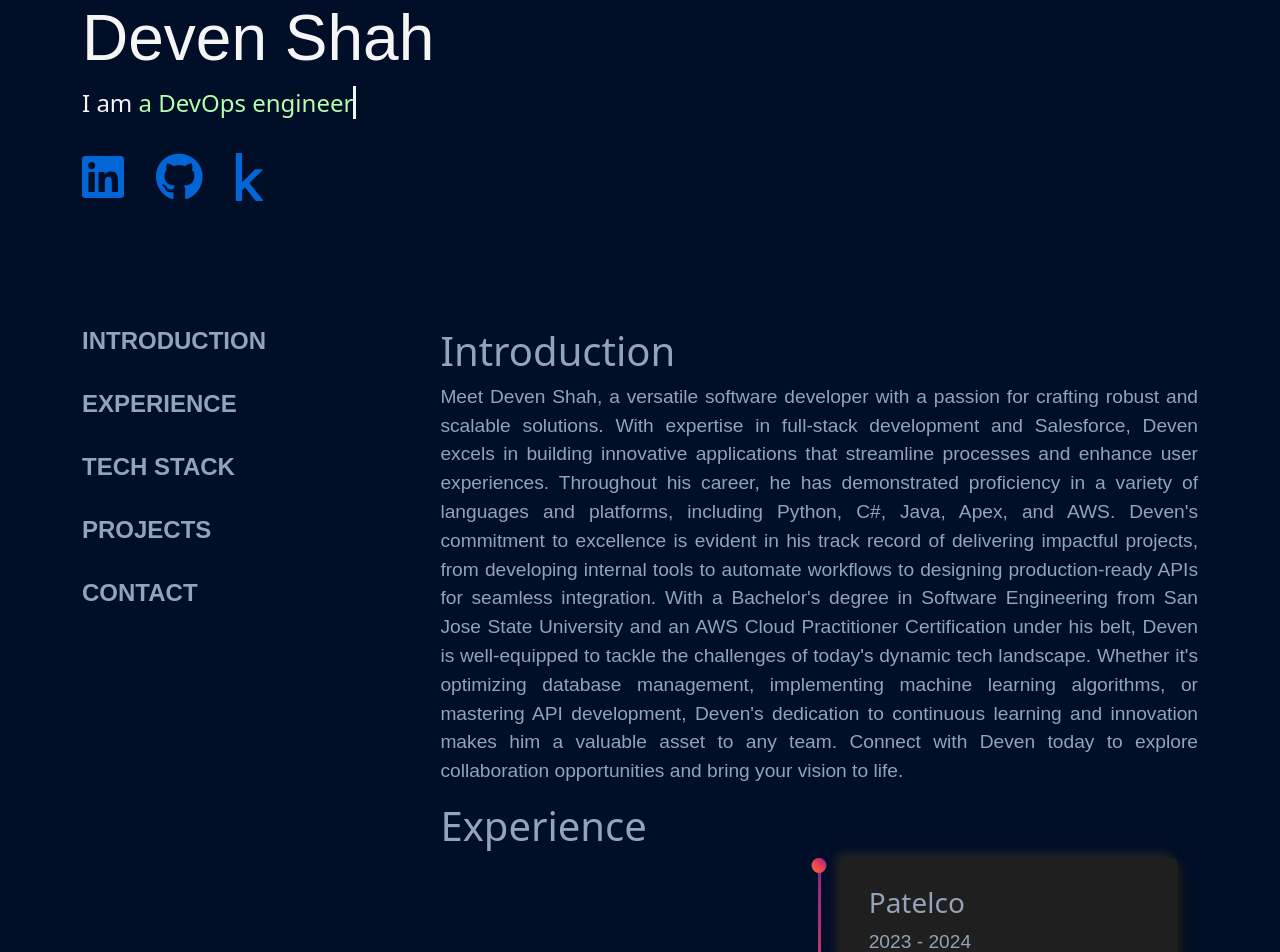
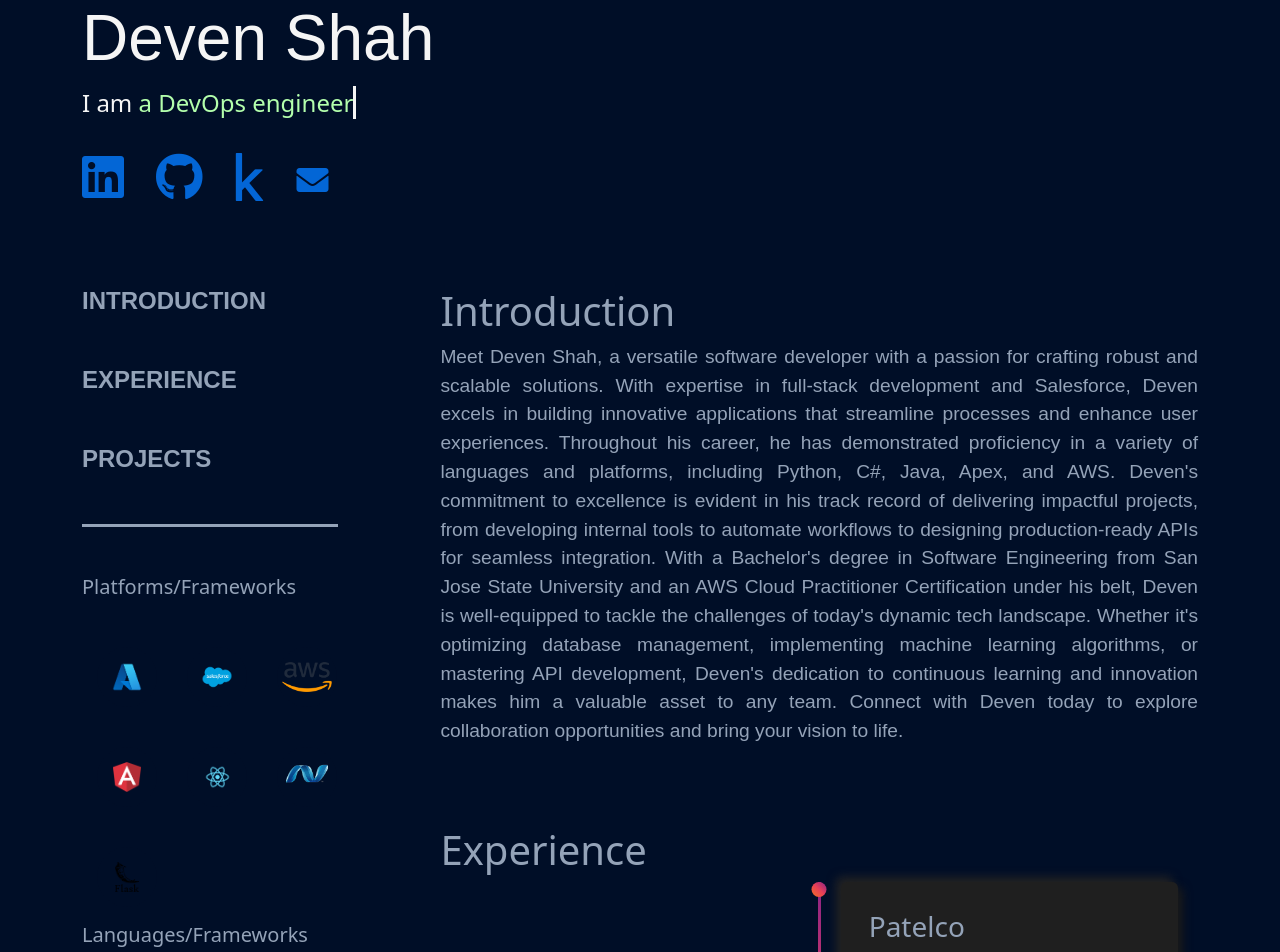
Before and after one commit to devenshah2018/portfolio-website, a React (Create React App) app in the folder ClientApp/: page / in a window 1280 px wide. Shown: the part 80-1032 px from the top of the page. Built offline with nearby package versions, Linux system fonts and the light colour scheme; a web font is replaced by a local one.

Commit message:
Moved tech stack to the left panel.

```diff
--- a/ClientApp/src/components/Home.css
+++ b/ClientApp/src/components/Home.css
@@ -16,7 +16,7 @@
     height: fit-content;
     margin-top: 10vh;
     flex: 1 0 auto;
-    margin-bottom: 15vh;
+    margin-bottom: 10vh;
 }
 
 .blade-container {
@@ -62,6 +62,15 @@
     font: bold 1.5rem sans-serif;
     flex: 1 0 auto;
 }
+.tech-stack {
+    border-top: solid;
+    border-top-color: #94a3b8;
+    width: 20vw;
+}
+
+.buffer {
+    margin-top: 6vh;
+}
 
 .page-nav-item {
     color: #94a3b8;
@@ -71,7 +80,7 @@
     position: relative;
     text-decoration: none;
     border-bottom: solid transparent 0.2rem;
-    margin-bottom: 4vh;
+    margin-bottom: 6vh;
 }
 
 .page-nav-item::before {
@@ -85,7 +94,6 @@
 
 .page-nav-item:hover {
     color: #f5f5f5;
-    border-bottom-color: #f5f5f5;
 }
 
     .page-nav-item:hover::before {
@@ -125,13 +133,18 @@ h3 {
     color: #94a3b8;
 }
 
+h5 {
+    color: #94a3b8;
+}
+
 img {
     position: relative;
     height: 50%;
 }
 
 ul {
-    display: flex;
+    display: grid;
+    grid-template-columns: repeat(3, 0.1fr);
     padding: 0;
     flex-wrap: wrap;
 }
@@ -141,17 +154,17 @@ ul {
     display: flex;
     color: #666;
     font-size: 30px;
-    height: 120px;
-    width: 120px;
-    background: #171515;
-    line-height: 60px;
+    height: 60px;
+    width: 60px;
+    background: #000e27;
+    line-height: 30px;
     border-radius: 50%;
     margin: 0 15px;
     cursor: pointer;
     transition: .5s;
     justify-content: center;
     align-items: center;
-    margin-top: 2vh;
+    margin-top: 5vh;
 }
 
     .tech-stack-list li:before {
@@ -176,6 +189,7 @@ ul {
 
 .section {
     color: #94a3b8;
+    margin-bottom: 10vh;
 }
 
 .timeline {
@@ -248,28 +262,35 @@ ul {
 
 .fa-kaggle,
 .fa-github,
-.fa-linkedin {
+.fa-linkedin,
+.fa-envelope {
     transition: 0.4s;
     cursor: pointer;
 }
 
     .fa-linkedin:hover,
     .fa-linkedin:focus {
-        color: #000;
+        color: white;
         transform: scale(1.1);
     }
 
     .fa-kaggle:hover,
     .fa-kaggle:focus {
-        color: #000;
+        color: white;
         transform: scale(1.1);
     }
 
-.fa-github:hover,
-.fa-github:focus {
-    color: #000;
-    transform: scale(1.1);
-}
+    .fa-github:hover,
+    .fa-github:focus {
+        color: white;
+        transform: scale(1.1);
+    }
+
+    .fa-envelope:hover,
+    .fa-envelope:focus {
+        color: white;
+        transform: scale(1.1);
+    }
 
 @media screen and (min-width: 768px) {
     .timeline {
--- a/ClientApp/src/components/Home.js
+++ b/ClientApp/src/components/Home.js
@@ -61,6 +61,9 @@ export class Home extends Component {
                         <li><a href="https://www.kaggle.com/devenashah" target="_blank">
                             <i class="fab fa-kaggle" tabindex="0" target="_blank"></i>
                         </a></li>
+                        <li><a href="mailto:devenshah2018@gmail.com" target="_blank">
+                            <i class="fa fa-envelope" tabindex="0" target="_blank"></i>
+                        </a></li>
                     </ul>
                 </div>
                 <div class="home-container">
@@ -68,10 +71,34 @@ export class Home extends Component {
                         <nav class="page-nav">
                             <a class="page-nav-item">Introduction</a>
                             <a class="page-nav-item">Experience</a>
-                            <a class="page-nav-item">Tech Stack</a>
                             <a class="page-nav-item">Projects</a>
-                            <a class="page-nav-item">Contact</a>
                         </nav>
+                        <div class="tech-stack">
+                            <div class="buffer"></div>
+                            <h5>Platforms/Frameworks</h5>
+                            <div class="tech-subsection">
+                                <ul class="tech-stack-list">
+                                    <li><img src={require('./azure.png')} /></li>
+                                    <li><img src={require('./salesforce.png')} /></li>
+                                    <li><img src={require('./aws.png')} /></li>
+                                    <li><img src={require('./angularjs.png')} /></li>
+                                    <li><img src={require('./react.png')} /></li>
+                                    <li><img src={require('./net.png')} /></li>
+                                    <li><img src={require('./flask.png')} /></li>
+                                </ul>
+                            </div>
+                            <h5>Languages/Frameworks</h5>
+                            <div class="tech-subsection">
+                                <ul class="tech-stack-list">
+                                    <li><img src={require('./cs.png')} /></li>
+                                    <li><img src={require('./python.png')} /></li>
+                                    <li><img src={require('./js.png')} /></li>
+                                    <li><img src={require('./html.png')} /></li>
+                                    <li><img src={require('./sql.png')} /></li>
+                                    <li><img src={require('./ts.png')} /></li>
+                                </ul>
+                            </div>
+                        </div>
                     </div>
                     <div class="main-content">
                         <div class="introduction-paragraph section">
@@ -115,33 +142,6 @@ export class Home extends Component {
                                 </div>
                             </div>
                         </div>
-                        <div class="section">
-                            <h1>Tech Stack</h1>
-                            <h2>Platforms/Frameworks</h2>
-                            <div class="tech-subsection">
-                                <ul class="tech-stack-list">
-                                    <li><img src={require('./azure.png')} /></li>
-                                    <li><img src={require('./salesforce.png')} /></li>
-                                    <li><img src={require('./aws.png')} /></li>
-                                    <li><img src={require('./angularjs.png')} /></li>
-                                    <li><img src={require('./react.png')} /></li>
-                                    <li><img src={require('./net.png')} /></li>
-                                    <li><img src={require('./flask.png')} /></li>
-                                </ul>
-                            </div>
-                            <h2>Languages/Frameworks</h2>
-                            <div class="tech-subsection">
-                                <ul class="tech-stack-list">
-                                    <li><img src={require('./cs.png')} /></li>
-                                    <li><img src={require('./python.png')} /></li>
-                                    <li><img src={require('./js.png')} /></li>
-                                    <li><img src={require('./html.png')} /></li>
-                                    <li><img src={require('./sql.png')} /></li>
-                                    <li><img src={require('./ts.png')} /></li>
-                                </ul>
-                            </div>
-
-                        </div>
                     </div>
                 </div>
             </div>
```
Also changed, not shown: 1 other file (tests, documents, lock files or other folders).
